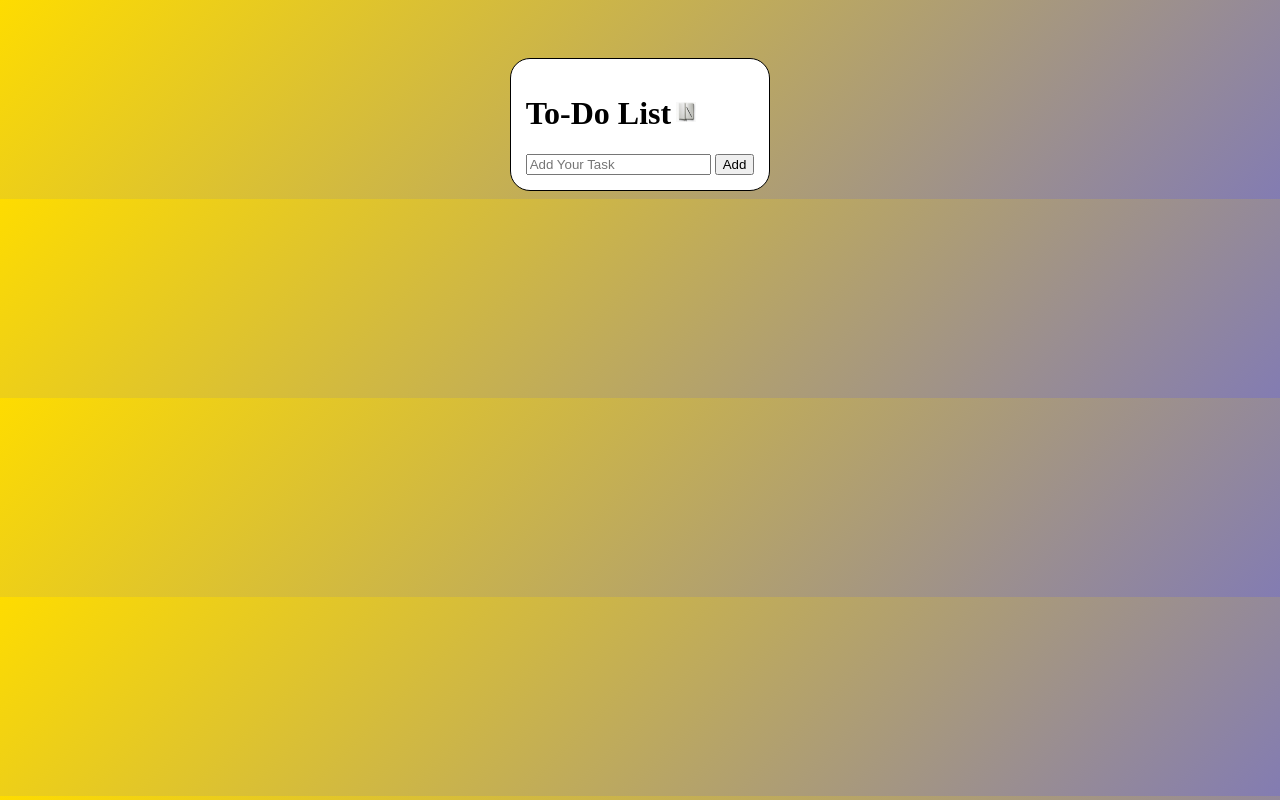
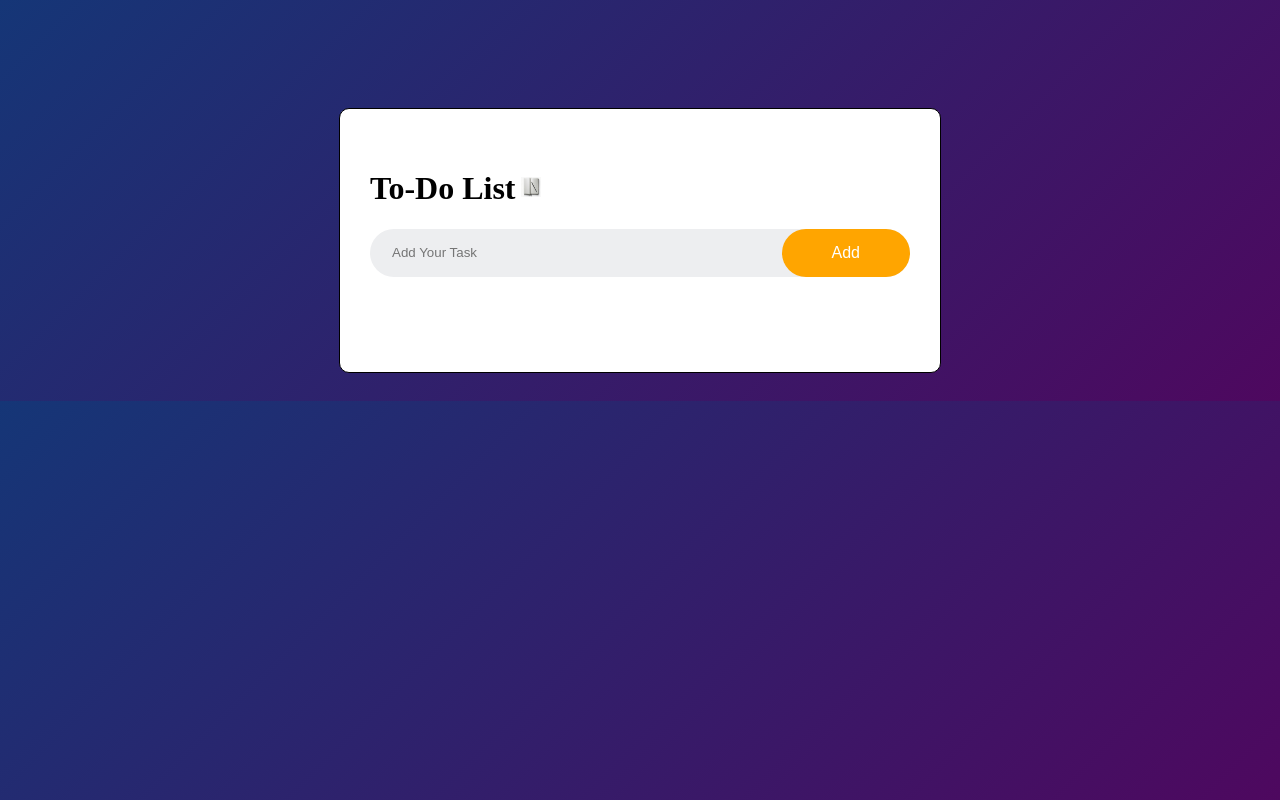
Before and after one commit to Solomon-Gachure/ToDoListApp, a plain HTML site: page index.html in a window 1280 px wide. Drawn offline with Linux system fonts and the light colour scheme.

Commit message:
Changes to the looks of the button and input section

```diff
--- a/index.css
+++ b/index.css
@@ -1,5 +1,5 @@
 body {
-    background: linear-gradient(135deg, #fedc00, #837cb2);
+    background: linear-gradient(135deg, #153677, #4e085f);
 
     display: flex;
     justify-content: center;
@@ -7,10 +7,12 @@ body {
 }
 
 .big {
-    border-radius: 20px;
+    width: 100%;
+    max-width: 540px;
+    border-radius: 10px;
     border: 1px solid black;
-    padding: 15px;
-    margin-top: 50px;
+    margin: 100px auto 20px;
+    padding: 40px 30px 70px;
     background-color: white;
 }
 
@@ -34,3 +36,33 @@ body {
     width: 20px;
     height: 20px;
 }
+
+.ib {
+    display: flex;
+    align-items: center;
+    justify-content: space-between;
+    border-radius: 30px;
+    padding-left: 20px;
+    margin-bottom: 25px;
+    background-color: #edeef0;
+}
+
+.input {
+    flex: 1;
+    border: none;
+    outline: none;
+    background-color: transparent;
+    font-weight: 14px;
+
+}
+
+.btn {
+    border: none;
+    border-radius: 40px;
+    padding: 15px 50px;
+    background-color: orange;
+    color: white;
+    cursor: pointer;
+    font-size: 16px;
+
+}
--- a/index.html
+++ b/index.html
@@ -16,8 +16,11 @@
                 <div class="img"><img src="imgs/notepad.jpg"></div>
 
             </div>
-            <input class="input" type="text" placeholder="Add Your Task">
-            <button class="btn">Add</button>
+            <div class="ib">
+                <input class="input" type="text" placeholder="Add Your Task">
+                <button class="btn">Add</button>
+            </div>
+
         </div>
     </div>
 
```
